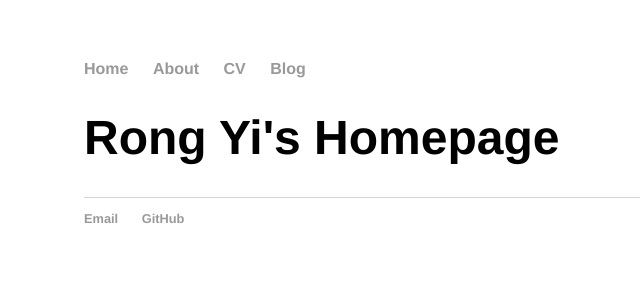
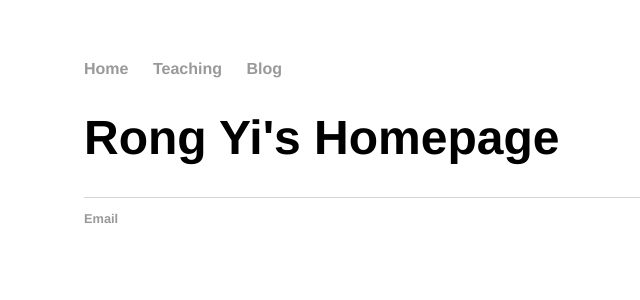
Before and after one commit to rong-yi/rong-yi.github.io, a Jekyll site: the page built from index.html, in a window 1280 px wide. Shown: the top 300 px of the page, without its empty margins (108-748 px from the left). Built offline with Jekyll 4.4.1, drawn with Linux system fonts in a browser that asks for light colours.

Commit message:
Update default.html

```diff
--- a/_layouts/default.html
+++ b/_layouts/default.html
@@ -9,8 +9,7 @@
 			<nav>
 	    		<ul>
 	        		<li><a href="/">Home</a></li>
-		        	<li><a href="/about">About</a></li>
-	        		<li><a href="/cv">CV</a></li>
+		        	<li><a href="/teaching">Teaching</a></li>
 	        		<li><a href="/blog">Blog</a></li>
 	    		</ul>
 			</nav>
@@ -22,7 +21,6 @@
 			<footer>
 	    		<ul>
 	        		<li><a href="mailto:yrong@ust.hk">Email</a></li>
-	        		<li><a href="https://github.com/rong-yi">GitHub</a></li>
 				</ul>
 			</footer>
 		</body>
```
